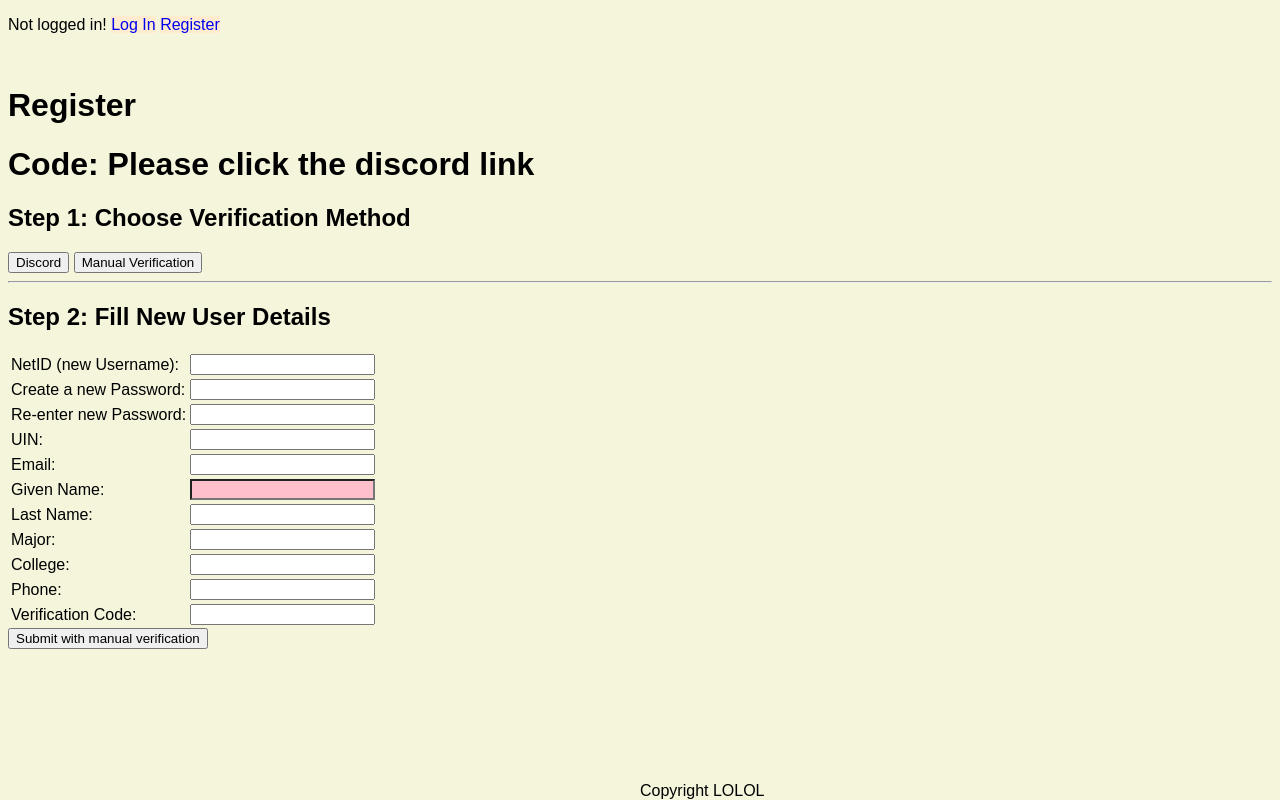
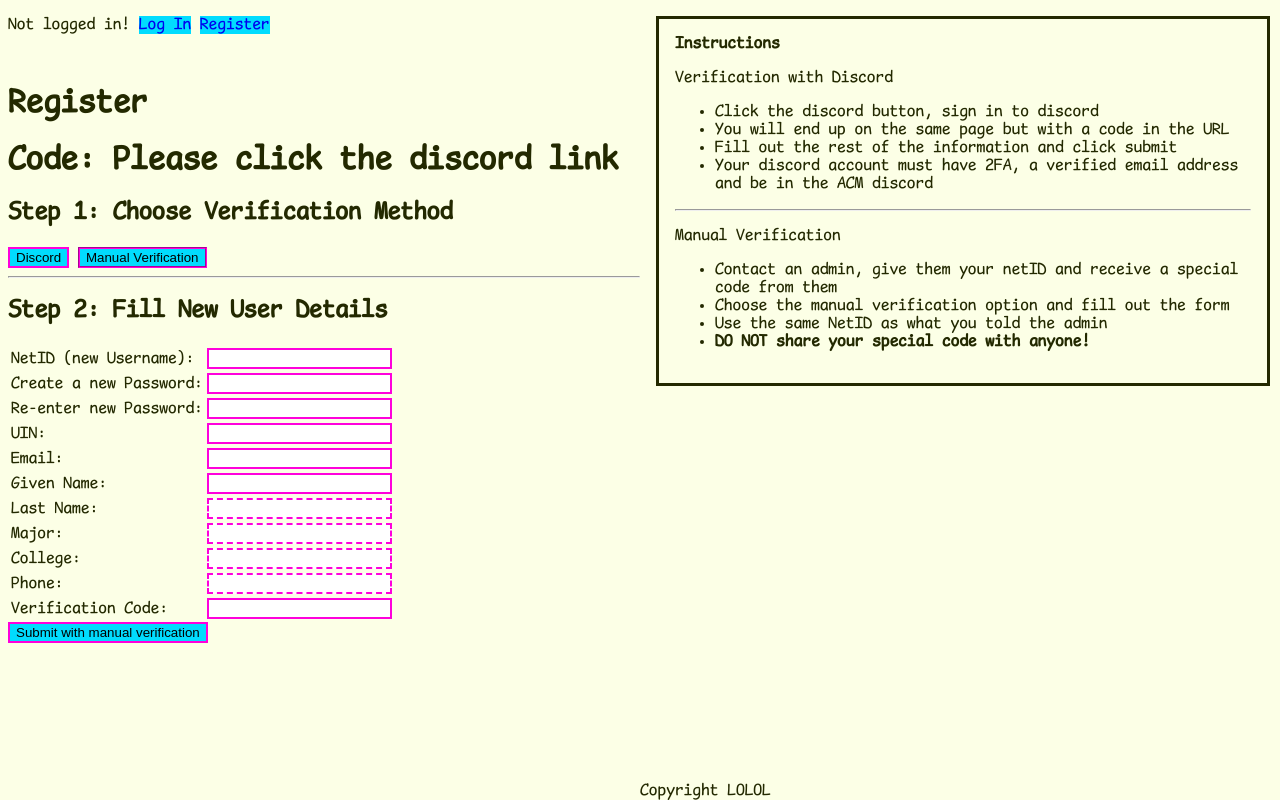
Before and after one commit to lugatuic/cerberus, a SvelteKit app: page /register in a window 1280 px wide. Both pictures are taken after a click on the button "Manual Verification". Built offline with nearby package versions, Linux system fonts and the light colour scheme; no server answers.

Commit message:
Yassify everything.

```diff
--- a/src/routes/+layout.svelte
+++ b/src/routes/+layout.svelte
@@ -1,6 +1,7 @@
 <script lang="ts">
 	import { page } from '$app/stores';
 	import { invalidateAll } from '$app/navigation';
+	import {fade} from 'svelte/transition';
 
 	function delCookie(e) {
 		// Thanks Stackoverflow!
@@ -17,15 +18,19 @@
 
 <nav>
 	{#if $page.data?.user}
+		<div transition:fade>
 			<a href="/member">User: {$page.data.user}</a>
 			<a href="/">Home</a>
 			<a href="/member/chpasswd">Chpasswd</a>
 			<a rel="external" href="/" on:click|preventDefault={delCookie}>Logout</a>
+		</div>
 		<!-- This <a> gaslit me for way too long --->
 	{:else}
+		<div transition:fade>
 			Not logged in!
 			<a href="/login">Log In</a>
 			<a href="/register">Register</a>
+		</div>
 	{/if}
 </nav>
 
@@ -35,3 +40,47 @@
 </main>
 
 <footer>Copyright LOLOL</footer>
+
+<style>
+footer {
+	position: fixed;
+	left: 0;
+	bottom: 0;
+	padding-left: 50%;
+}
+
+nav {
+	padding-top: 0.5em;
+	padding-bottom: 2em;
+}
+a {
+	text-decoration: none;
+	padding: auto 0.5em;
+	/* background-color: blanchedalmond; */
+	background-color: var(--primary-button);
+}
+a:hover, a:focus {
+	text-decoration: underline;
+	background-color: var(--secondary-button);
+}
+
+:global(input) {
+	border-style: solid;
+}
+:global(input:valid) {
+	border-color: var(--background);
+}
+
+:global(input:invalid) {
+	border-color: var(--accent);
+}
+
+:global(input:optional) {
+	border: 2px dashed var(--accent);
+}
+:global(body) {
+	background-color: var(--background);
+	color: var(--text);
+	font-family: "Comic Mono";
+}
+</style>
--- a/src/routes/login/+page.svelte
+++ b/src/routes/login/+page.svelte
@@ -63,3 +63,15 @@
 		<button type="submit">Submit</button>
 	</form>
 </div>
+
+<style>
+	button {
+		background-color: var(--primary-button);
+		text: var(--text);
+		border-style: solid;
+		border-color: var(--accent);
+	}
+	button:hover, button:focus {
+		border-style: groove;
+	}
+</style>
--- a/src/routes/register/+page.svelte
+++ b/src/routes/register/+page.svelte
@@ -8,6 +8,7 @@
 	let { page } = getStores();
 	let data;
 	let form;
+	let form_msg;
 	import { _password_req } from '$lib/client';
 	let ui_msg: string = undefined;
 	function myEnhance({ data, cancel }) {
@@ -19,11 +20,17 @@
 			ui_msg = 'Password must contain lower,upper,digit,special';
 			cancel();
 		}
+		ui_msg = "Thinking about it...";
 		// if (!cl_discord_code) {
 		// 	ui_msg = 'Make sure the discord code is in the URL!';
 		// 	cancel();
 		// }
 		return async ({ result, update }) => {
+			if (result.type === 'failure') {
+				ui_msg = result.data.message;
+			} else {
+				ui_msg = "Success!"
+			}
 			await applyAction(result);
 			update();
 		};
@@ -45,21 +52,39 @@
 	let manual = false;
 </script>
 
+<aside transition:slide>
+<strong> Instructions </strong>
+<p> Verification with Discord </p>
+<ul>
+<li> Click the discord button, sign in to discord</li>
+<li> You will end up on the same page but with a code in the URL</li>
+<li> Fill out the rest of the information and click submit</li>
+<li>Your discord account must have 2FA, a verified email address and be in the ACM discord </li>
+</ul>
+<hr />
+<p>Manual Verification</p>
+<ul>
+	<li>Contact an admin, give them your netID and receive a special code from them</li>
+	<li>Choose the manual verification option and fill out the form</li>
+	<li>Use the same NetID as what you told the admin</li>
+	<li><strong>DO NOT share your special code with anyone!</li>
+</ul>
+</aside>
 <!-- TODO: Add placeholders and title attributes -->
-<div transition:slide>
+<div id="form" transition:slide>
 	<header>
 		<h1>Register</h1>
 		<!-- <h1>Fragments: {fragments}</h1> -->
 		<h1>Code: {cl_discord_code ?? 'Please click the discord link'}</h1>
-		{#if form?.message}<h2 transition:slide>{form?.message}</h2>{/if}
 	</header>
 	<section>
 		<h1>Step 1: Choose Verification Method</h1>
+		{#if form?.message}<h2 transition:slide>{form?.message}</h2>{/if}
 		<button type="button"><a class="btn" href={discord_url} rel="external">Discord</a></button>
-		<input type="button" on:click={() => (manual = !manual)} value="Manual Verification" />
-		{#if ui_msg}<h2>{ui_msg}</h2>{/if}
+		<input class="ibutton" type="button" on:click={() => (manual = !manual)} value="Manual Verification" />
+		{#if ui_msg}<h2 transition:slide>{ui_msg}</h2>{/if}
 	</section>
-	<form id="regform" action="?/discord" method="POST" use:enhance={myEnhance} />
+	<form id="regform" method="POST" use:enhance={myEnhance} />
 	<input
 		bind:this={discordInput2}
 		bind:value={cl_discord_code}
@@ -71,26 +96,27 @@
 		<section>
 			<hr />
 			<h1>Step 2: Fill New User Details</h1>
+			{#if form?.message}<h2>{form?.message}</h2>{/if}
 			<table role="presentation" transition:slide>
 				<tr>
 					<td>NetID (new Username):</td>
-					<td><input form="regform" name="username" type="text" pattern="[a-z]+[0-9]+" /></td>
+					<td><input form="regform" name="username" type="text" pattern="[a-z]+[0-9]+" required /></td>
 				</tr>
 				<tr>
 					<td>Create a new Password:</td>
-					<td><input form="regform" name="password" type="password" /></td>
+					<td><input form="regform" name="password" type="password" required /></td>
 				</tr>
 				<tr>
 					<td>Re-enter new Password:</td>
-					<td><input form="regform" name="password2" type="password" /></td>
+					<td><input form="regform" name="password2" type="password" required /></td>
 				</tr>
 				<tr>
 					<td>UIN:</td>
-					<td><input form="regform" name="uin" type="tel" pattern="[0-9]+" /></td>
+					<td><input form="regform" name="uin" type="tel" pattern="[0-9]+" required /></td>
 				</tr>
 				<tr>
 					<td>Email:</td>
-					<td><input form="regform" name="email" type="email" /></td>
+					<td><input form="regform" name="email" type="email" required /></td>
 				</tr>
 				<tr>
 					<td>Given Name:</td>
@@ -115,23 +141,48 @@
 				{#if manual}
 					<tr>
 						<td> Verification Code:</td>
-						<td><input form="regform" name="verification" type="text" /></td>
+						<td><input form="regform" name="verification" type="text" required /></td>
 					</tr>
 				{/if}
 			</table>
 		</section>
 	{/if}
-	{#if cl_discord_code}
-		<button form="regform" type="submit">Submit with Discord</button>
+	{#if cl_discord_code && !manual}
+		<button form="regform" formaction="?/discord" type="submit">Submit with Discord</button>
 	{:else if manual}
 		<button form="regform" formaction="?/manual">Submit with manual verification</button>
 	{/if}
+
 </div>
 
+
+
 <style>
+	aside {
+		position: fixed;
+		padding: 1em;
+		border-style: solid;
+		margin-left: 1em;
+		top: 1em;
+		left: 50%;
+		max-width: 45%;
+	}
+	#form {
+		top: 2em;
+		max-width: 50%;
+	}
 	a.btn {
 		appearance: button;
 		text-decoration: none;
 		color: initial;
 	}
+	.ibutton, button {
+		background-color: var(--primary-button);
+		text: var(--text);
+		border-style: solid;
+		border-color: var(--accent);
+	}
+	.ibutton:hover, button:hover, .ibutton:focus, button:focus {
+		border-style: groove;
+	}
 </style>
--- a/static/style.css
+++ b/static/style.css
@@ -1,28 +1,44 @@
-* {
-	font-family: sans-serif;
+:root {
+	/* --text: #def3d8; */
+	/* --background: #091306; */
+	/* --primary-button: #5fc346; */
+	/* --secondary-button: #020401; */
+	/* --accent: #70c959; */
+--text: #232900;
+--background: #fcffe6;
+--primary-button: #01dcfe;
+--secondary-button: #f9ffd1;
+--accent: #fe01dc;
 }
-footer {
-	position: fixed;
-	left: 0;
-	bottom: 0;
-	padding-left: 50%;
+@font-face {
+	font-family: "Comic Mono";
+	src: url("/ComicMono.ttf") format("truetype");
 }
-nav {
-	padding-top: 0.5em;
-	padding-bottom: 2em;
-}
-nav > a {
-	text-decoration: none;
-	padding: auto 0.5em;
-	background-color: blanchedalmond;
-}
-nav > a:hover {
-	text-decoration: underline;
-}
-input:invalid {
-	background-color: pink;
-}
+/* * { */
+/* 	font-family: sans-serif; */
+/* } */
+/* footer { */
+/* 	position: fixed; */
+/* 	left: 0; */
+/* 	bottom: 0; */
+/* 	padding-left: 50%; */
+/* } */
+/* nav { */
+/* 	padding-top: 0.5em; */
+/* 	padding-bottom: 2em; */
+/* } */
+/* nav > a { */
+/* 	text-decoration: none; */
+/* 	padding: auto 0.5em; */
+/* 	background-color: blanchedalmond; */
+/* } */
+/* nav > a:hover { */
+/* 	text-decoration: underline; */
+/* } */
+/* input:invalid { */
+/* 	background-color: pink; */
+/* } */
 
-body {
-	background-color: beige;
-}
+/* body { */
+/* 	background-color: beige; */
+/* } */
```
Also changed, not shown: static/ComicMono.ttf (added). Lines whose indentation alone changed are shown as unchanged.
